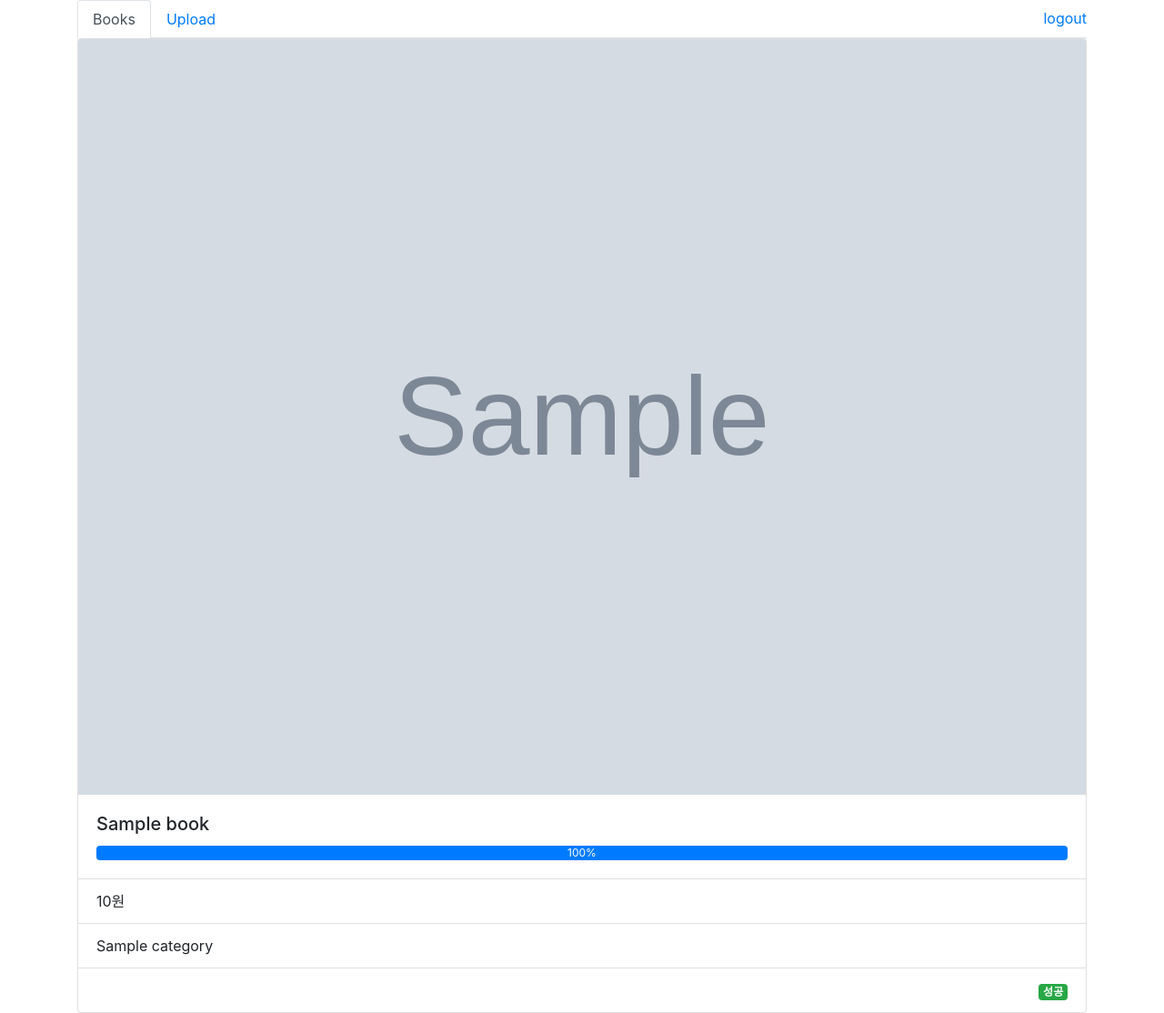
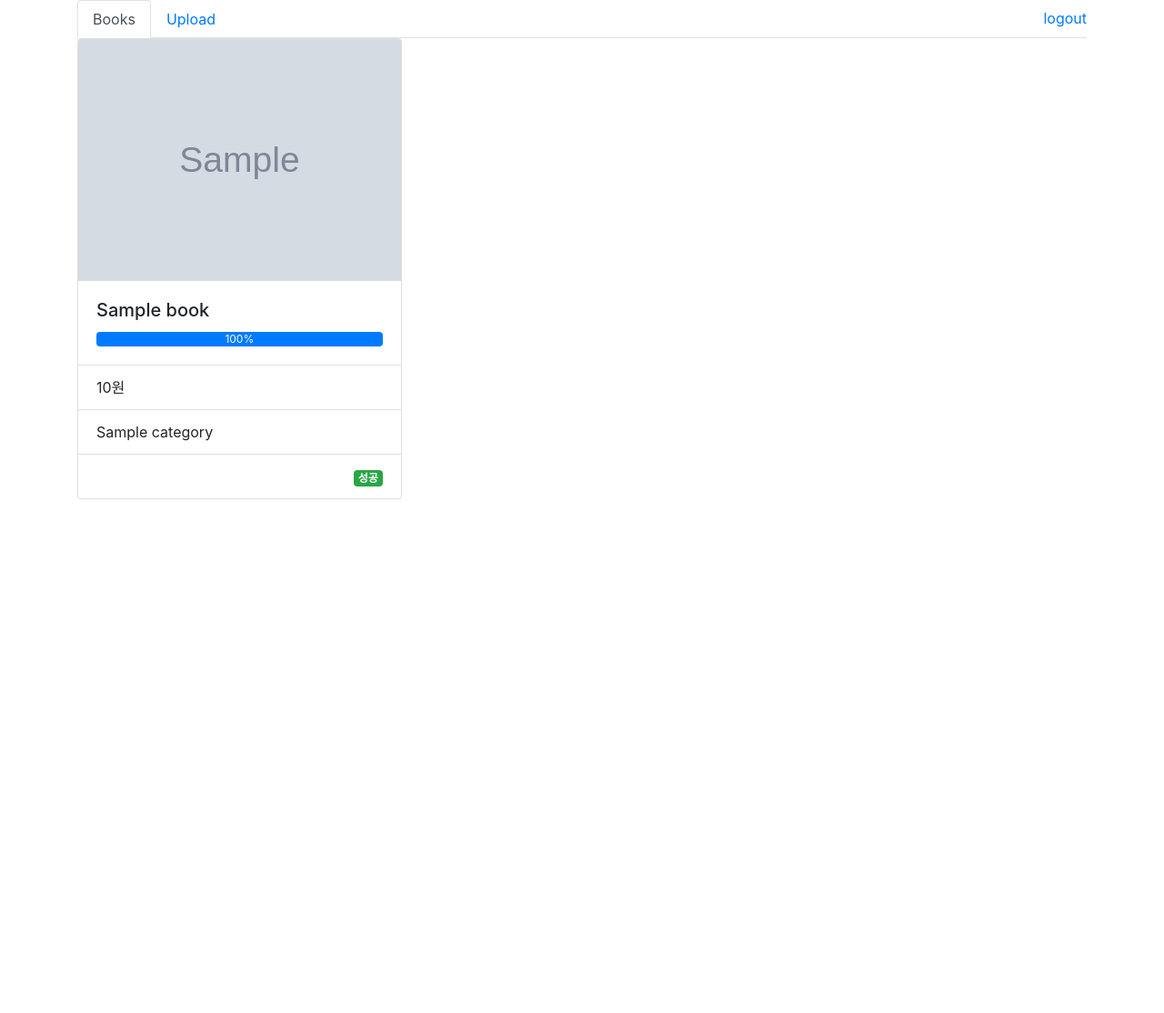
Before and after one commit to gureuso/turnthepage, a Django app: page /books/ in a window 1280 px wide. Shown: the whole page at 91% size. After the commit the page ends 549 px from the top, so only its background shows below. Run offline with Django 3.2, Linux system fonts and the light colour scheme; a user stored in the database is signed in; tables that the repository leaves empty hold one stand-in row (values such as "Sample post"); grey boxes marked "Sample" are stand-in pictures; some libraries are stand-ins or nearby versions.

Commit message:
Fix book list form

```diff
--- a/static/css/style.css
+++ b/static/css/style.css
@@ -10,10 +10,6 @@
   padding: 50px 0;
 }
 
-.card-group > .card {
-  min-width: 250px;
-}
-
 @media all and (max-width: 575px) {
   .card-group > .card {
     max-width: 530px;
--- a/templates/books/book_list.html
+++ b/templates/books/book_list.html
@@ -29,7 +29,7 @@
 
         <div class="tab-content">
           <div class="tab-pane active">
-            <div class="card-group">
+            <div class="card-columns">
             {% for book in book_list %}
               <div class="card">
                 <img src="{{ book.cover_url.url }}" class="card-img-top">
@@ -56,7 +56,7 @@
                     <li class="list-group-item text-right">
                       <span class="badge badge-success">성공</span>
                     </li>
-                  {% elif now|date:'U' > book.target_date|date:'U' %}
+                  {% elif now|date:'U' > book.target_date|date:'U'  %}
                     <li class="list-group-item text-right">
                       <span class="badge badge-secondary">시간초과</span>
                     </li>
```
